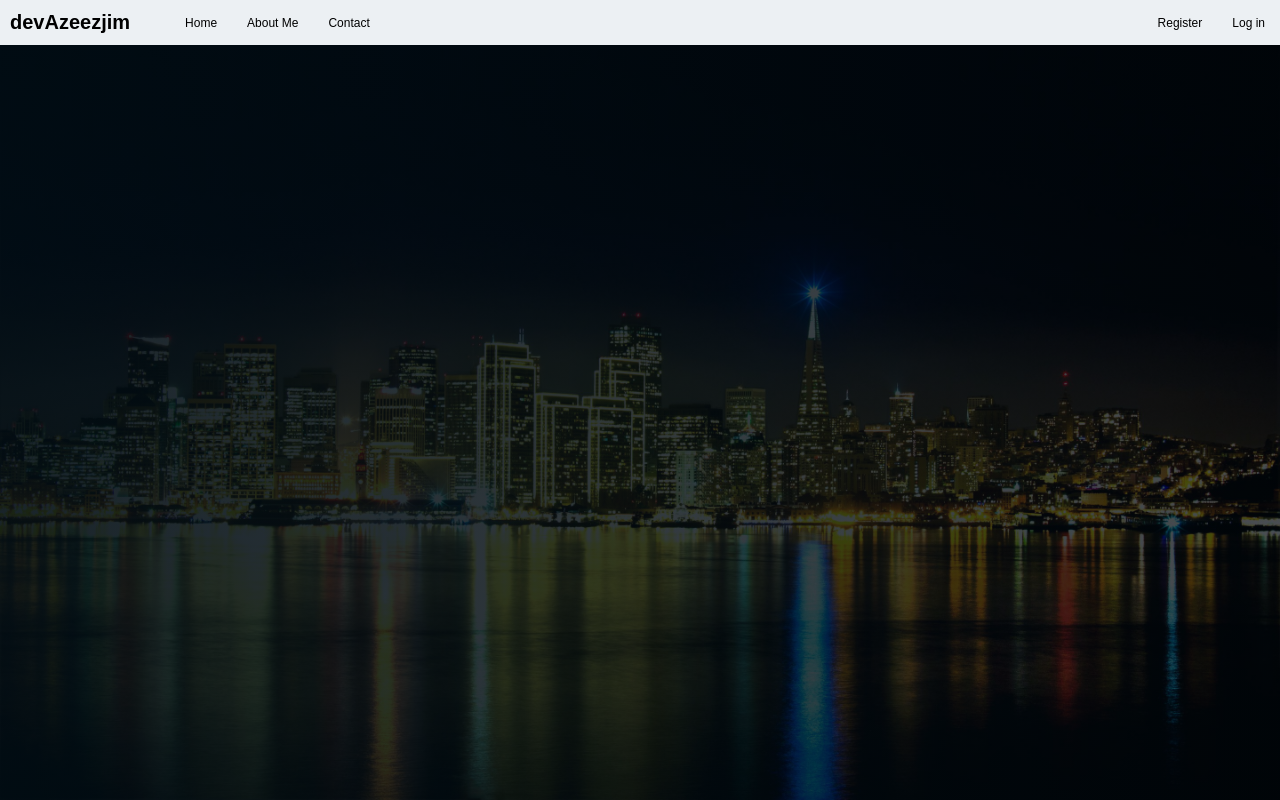
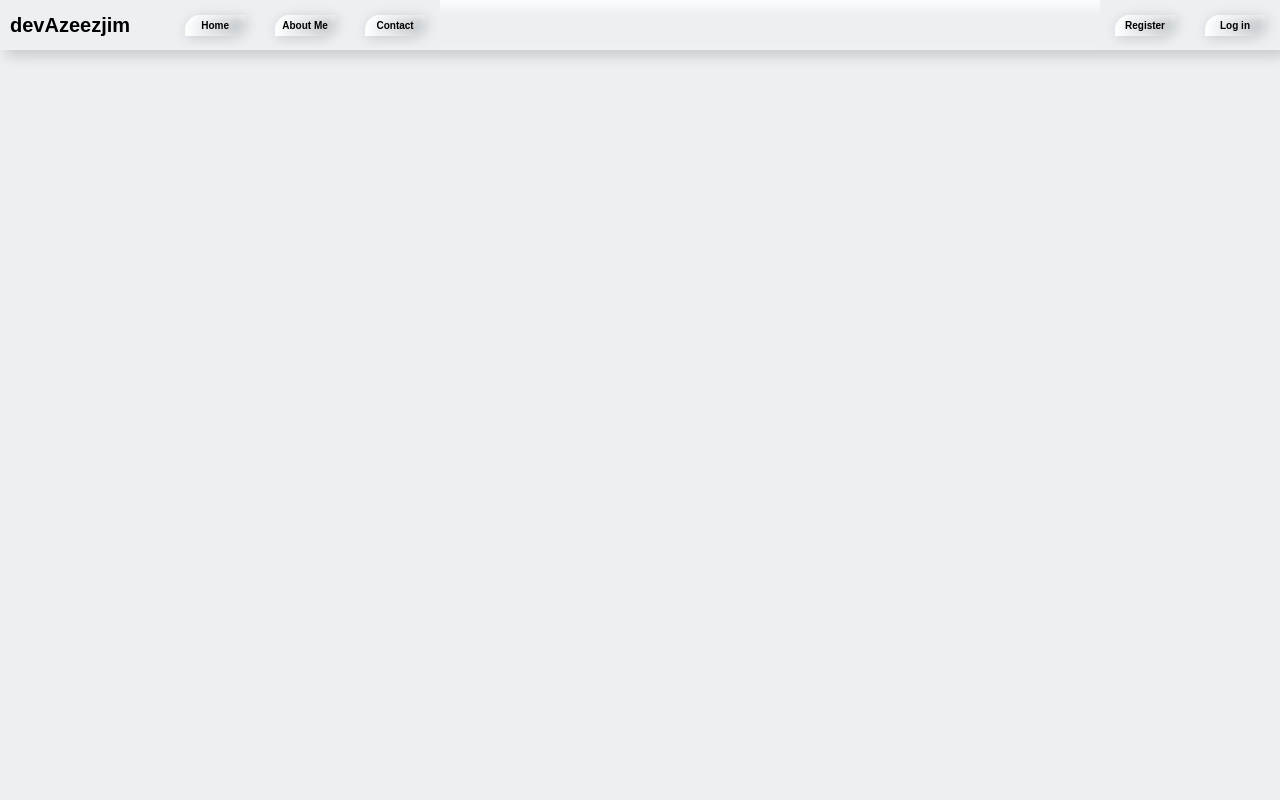
Before and after one commit to Azeezjim/AltSchool-Assignment-1, a plain HTML site: page index.html in a window 1280 px wide. Drawn offline with Linux system fonts and the light colour scheme.

Commit message:
first commit of assignment one

```diff
--- a/index.html
+++ b/index.html
@@ -27,5 +27,9 @@
     </nav>
 
   </div>
+
+  <div class="content">
+
+  </div>
 </body>
 </html>
--- a/style.css
+++ b/style.css
@@ -12,14 +12,15 @@
   margin: 0;
 }
 body {
-  background: linear-gradient( to right, rgba(1, 13, 20, 0.9), rgba(0, 6, 11, 0.7)), url(./assets/background.jpg);
-  background-size: cover;
+  /* background: linear-gradient( to right, rgba(252, 253, 254, 0.9), rgba(241, 244, 246, 0.854)), url(./assets/background.jpg);
+  background-size: cover; */
 }
 
 .navbar{
+  box-shadow: inset 6px 6px 13px #fff , 6px 6px 13px rgba(0,0,0,0.16);
   display: flex;
   justify-content: space-between;
-  height: 45px;
+  height: 50px;
 }
 .nav1{
   display: flex;
@@ -42,6 +43,18 @@ body {
 .nav1 li a {
   color: black;
   font-size: 12px;
+  color: black;
+  font-size: 10px;
+  width: 60px;
+  font-weight: bold;
+  padding: 5px 0;
+  text-align: center;
+  border-radius: 15px 0 15px 0;
+  box-shadow: inset 2px 2px 13px #fff , 2px 2px 13px rgba(0,0,0,0.16);
+  background: linear-gradient( to right, rgba(252, 253, 254, 0.9), rgba(68, 78, 86, 0.3))
+}
+.nav1 li a:hover{
+  background: linear-gradient( to left, rgba(252, 253, 254, 0.9), rgba(68, 78, 86, 0.3))
 }
 
 .nav1 .ul1{
@@ -60,11 +73,24 @@ body {
   display: flex;
   list-style: none;
   margin: 0 15px;
+  vertical-align:text-bottom;
 }
 .nav2 li a {
   color: black;
-  font-size: 12px;
+  font-size: 10px;
+  width: 60px;
+  font-weight: bold;
+  padding: 5px 0;
+  text-align: center;
+  border-radius: 15px 0 15px 0;
+  box-shadow: inset 2px 2px 13px #fff , 2px 2px 13px rgba(0,0,0,0.16);
+  background: linear-gradient( to right, rgba(252, 253, 254, 0.9), rgba(68, 78, 86, 0.3))
 }
+
+.nav2 li a:hover{
+  background: linear-gradient( to left, rgba(252, 253, 254, 0.9), rgba(68, 78, 86, 0.3))
+}
+
 
 .nav2 ul{
   color: black;
@@ -72,3 +98,7 @@ body {
   flex-direction: row;
   /* text-align: center; */
 }
+
+li {
+
+}
```
